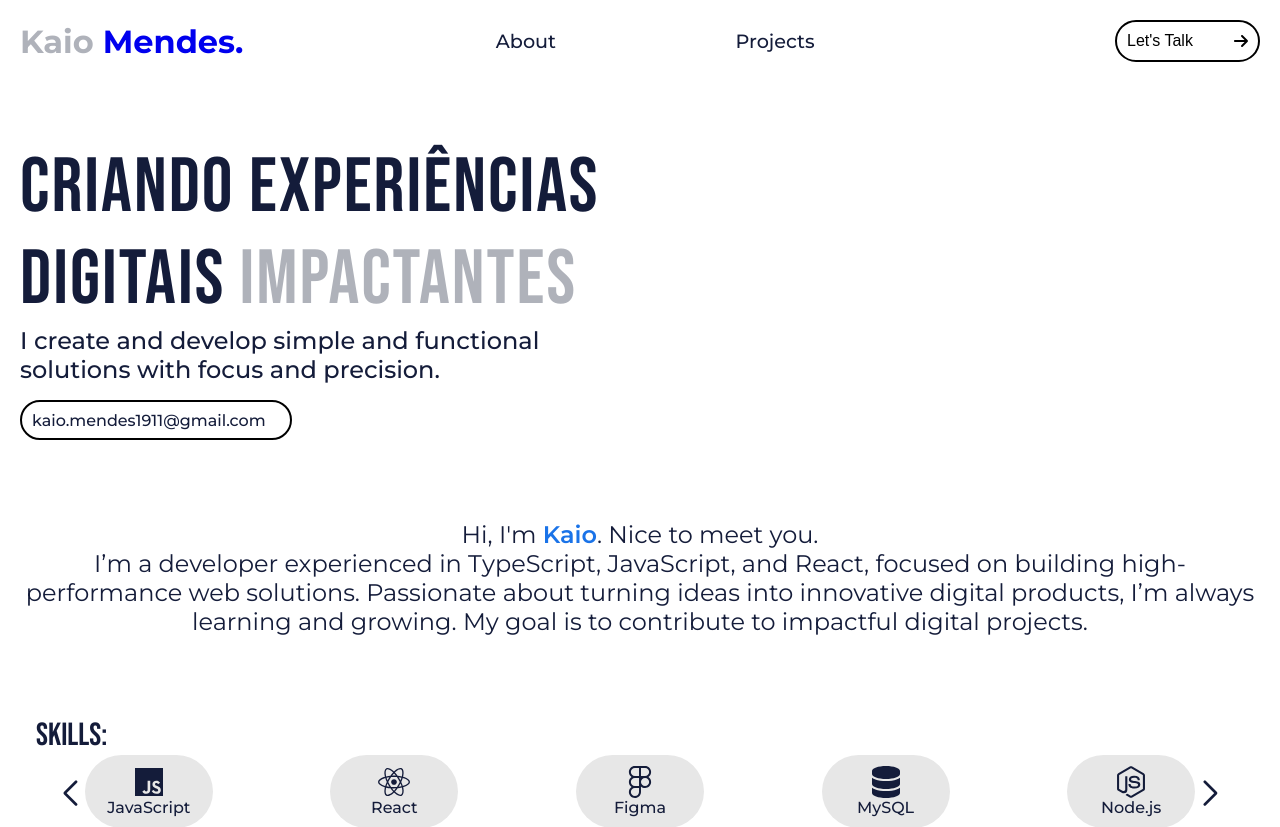
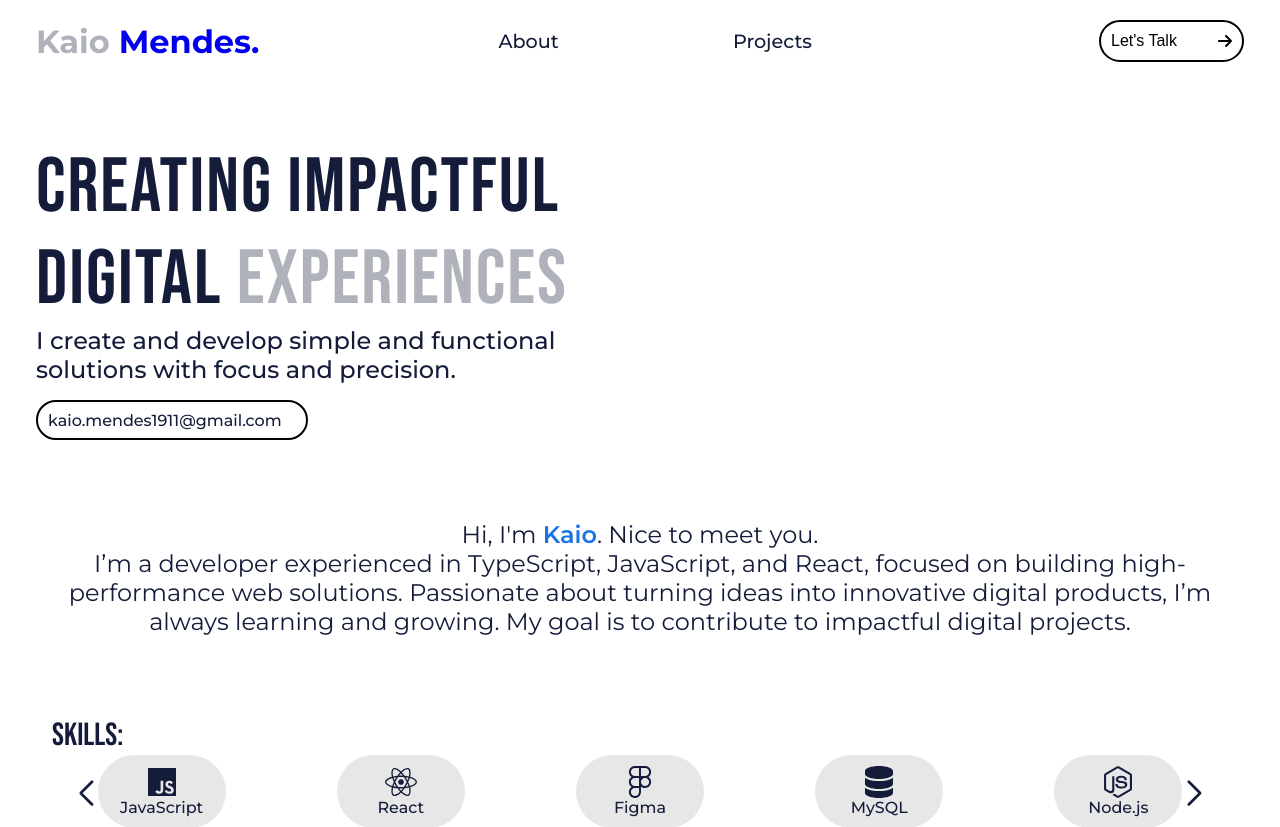
Before and after one commit to kaio-mendes/Portfolio, a React (Vite) app: page / in a window 1280 px wide. Shown: the top 827 px of the page. Built offline with nearby package versions, Linux system fonts and the light colour scheme.

Commit message:
limitando telas grandes

```diff
--- a/src/App.css
+++ b/src/App.css
@@ -0,0 +1,5 @@
+.App {
+  max-width: 1600px;
+  margin: 0 auto;
+  padding: 0 16px; /* Opcional: garante um pequeno espaçamento nas laterais em telas menores */
+}
--- a/src/App.jsx
+++ b/src/App.jsx
@@ -5,7 +5,7 @@ import Navbar from "./modules/Navbar";
 
 function App() {
   return (
-    <div className="teste">
+    <div className="App">
       <Navbar />
       <Home />
       <Footer />
--- a/src/modules/Home.jsx
+++ b/src/modules/Home.jsx
@@ -10,7 +10,7 @@ const Home = () => {
     <article className={styles.container}>
       <div className={styles.welcome}>
         <h1>
-          Criando experiências digitais <span>impactantes</span>
+          Creating impactful digital <span>experiences</span>
         </h1>
         <p>
           I create and develop simple and functional solutions with focus and
```
